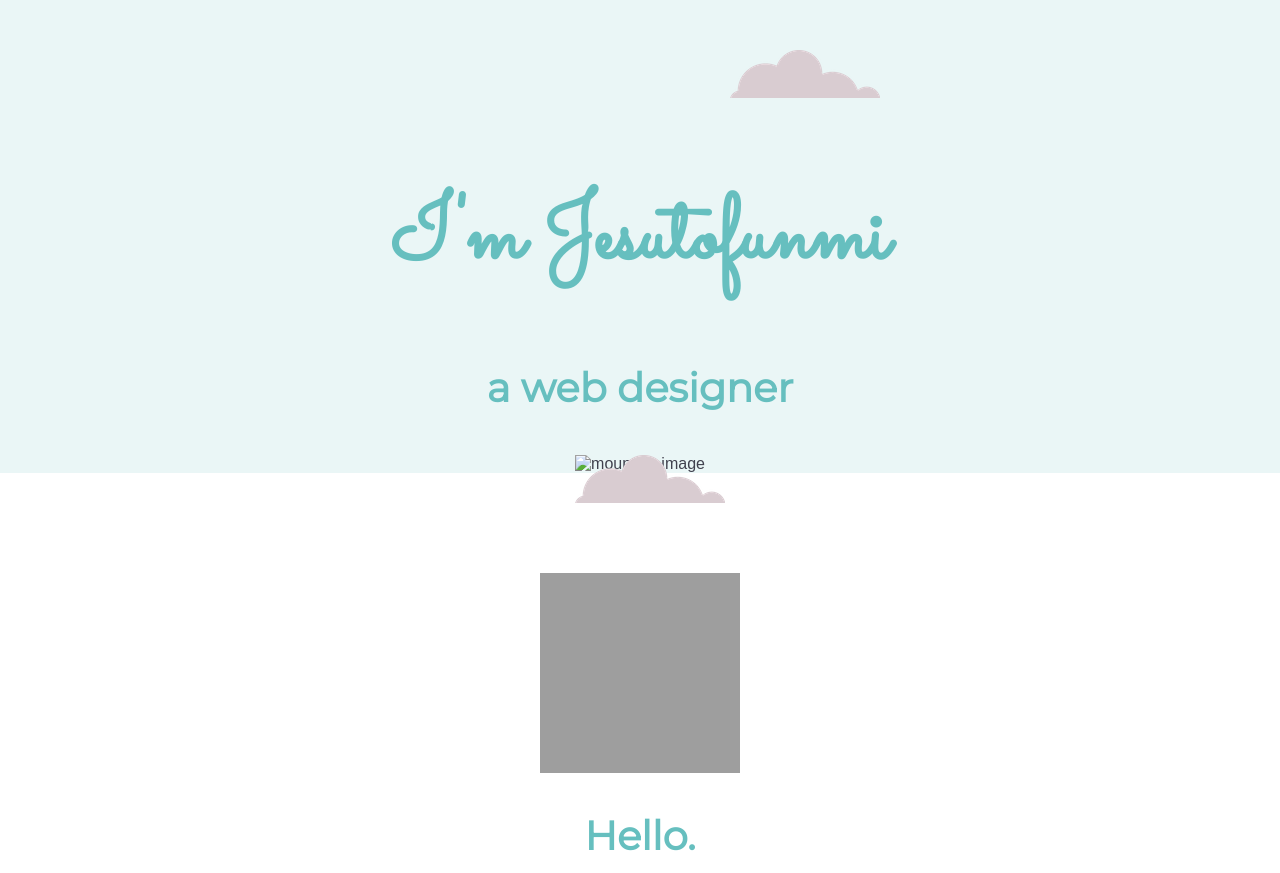
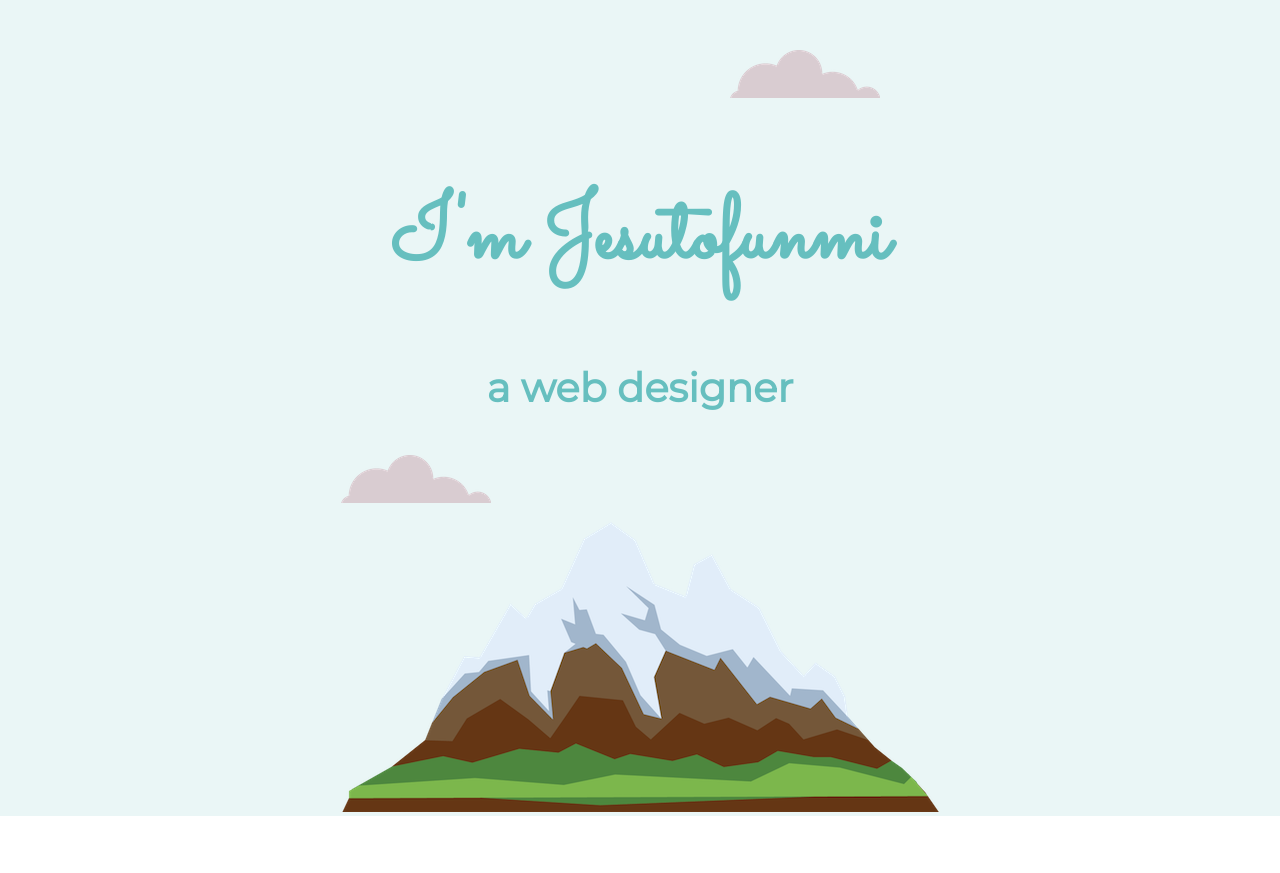
Before and after one commit to tofunmifatunmbi/My-Website, a plain HTML site: page index.html in a window 1280 px wide. Shown: the top 873 px of the page. Drawn offline with Linux system fonts and the light colour scheme; grey boxes are pictures that could not be loaded; files whose address does not match are found by name.

Commit message:
Website update

```diff
--- a/index.html
+++ b/index.html
@@ -17,7 +17,7 @@
       <h1>I'm Jesutofunmi</h1>
       <h2>a web designer</h2>
       <img class="bottom-cloud" src="cloud.png" alt="cloud image">
-      <img src="images/mountain.png" alt="mountain image">
+      <img src="mountain.png" alt="mountain image">
     </div>
     <div class="middle-container">
       <div class="profile">
```
